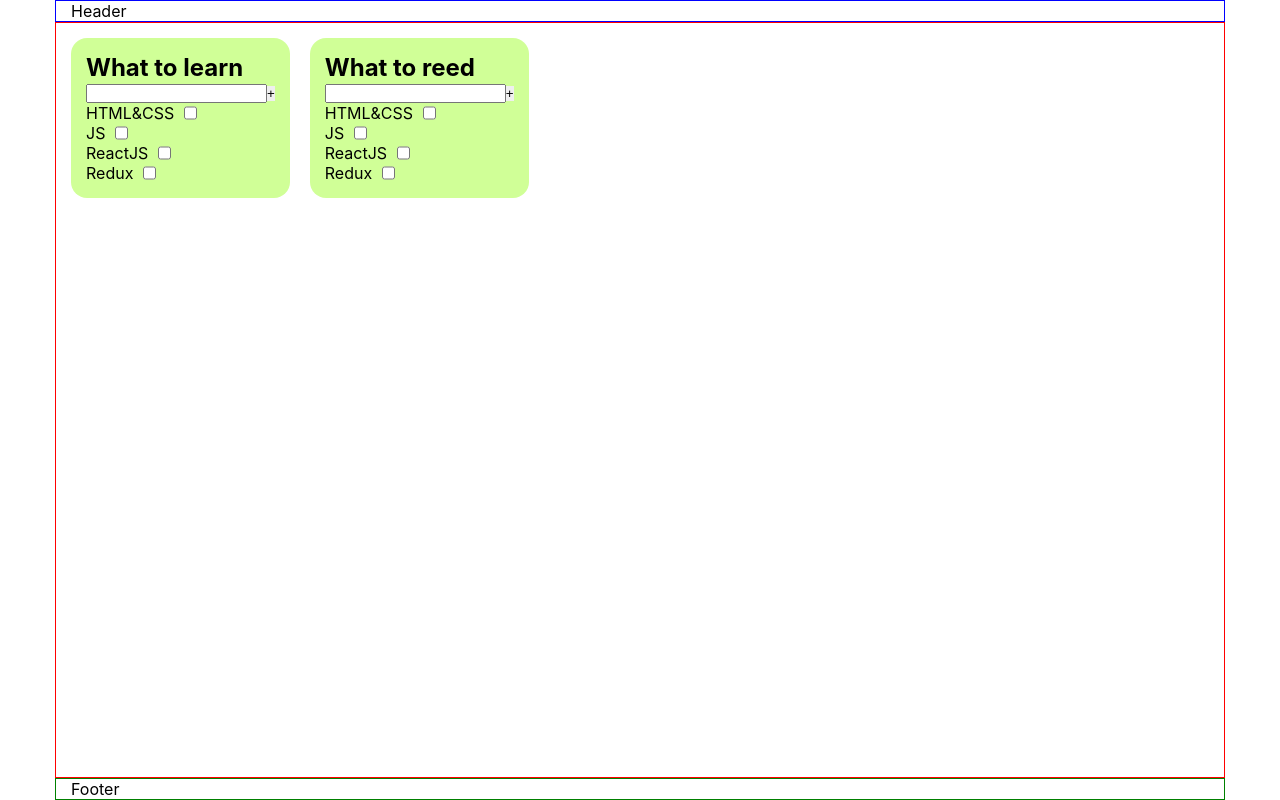
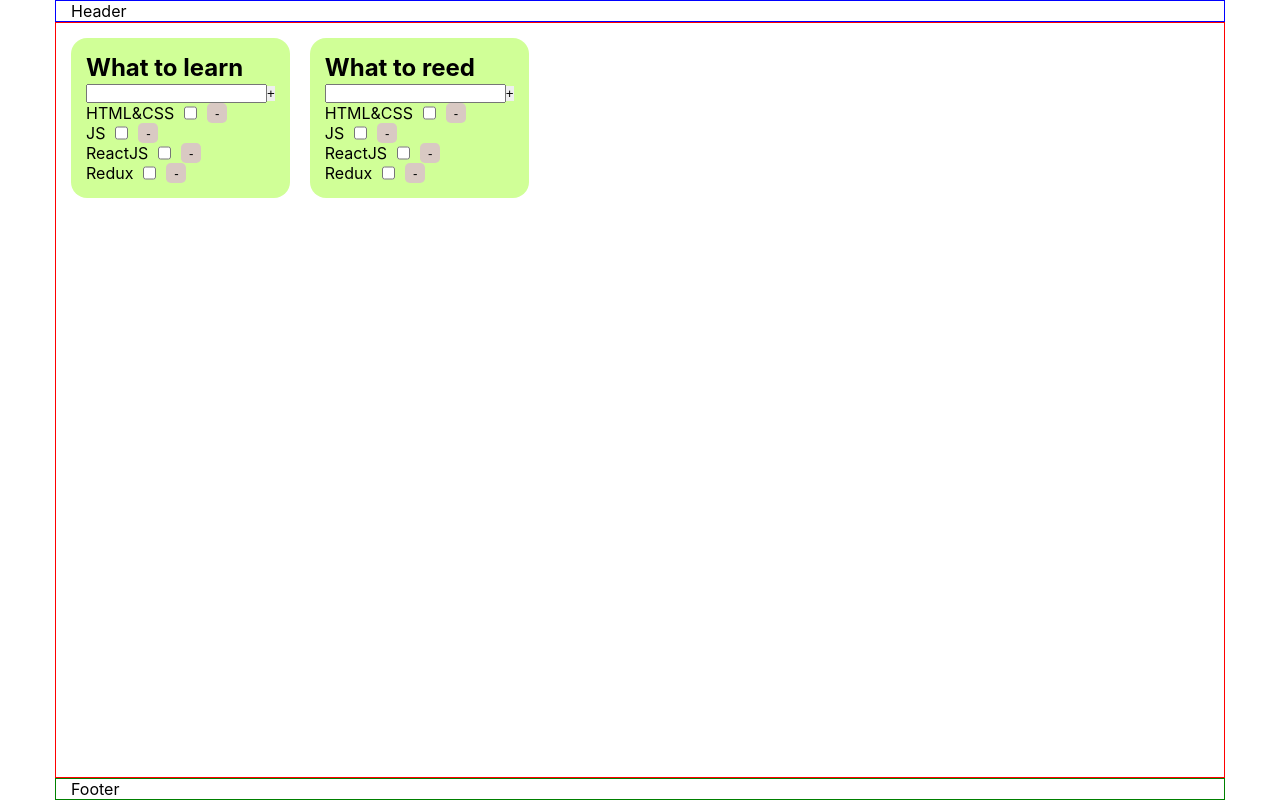
Before and after one commit to paul-koo/to-do-list, a React app: page / in a window 1280 px wide. Built offline with nearby package versions, Linux system fonts and the light colour scheme.

Commit message:
feat: add remove task function

```diff
--- /dev/null
+++ b/src/components/Button.tsx
@@ -0,0 +1,21 @@
+import styled from "styled-components"
+
+type ButtonPropsType = {
+    title: string
+    onclick?: ()=>void
+}
+
+export function Button(props: ButtonPropsType) {
+    return (
+        <Btn onClick={props.onclick}>
+            {props.title}
+        </Btn>
+    )
+}
+
+const Btn = styled.button`
+    min-width: 20px;
+    min-height: 20px;
+    border-radius: 0.3rem;
+    background-color: #e48cf578;
+`
--- a/src/components/ToDoListComponents/TDL.tsx
+++ b/src/components/ToDoListComponents/TDL.tsx
@@ -1,33 +1,41 @@
 import styled from "styled-components"
-import { ToDoListTitle } from "./TDLTitle"
-import { ToDoListAddTaskForm } from "./TDLAddTaskForm"
-
-import { ToDoListButtons } from "./TDLButtons"
-import { TaskType, ToDoListTask } from "./TDLTask"
+import { TDLTask } from "./TDLTask"
+import { TDLFilter } from "./TDLFilter"
+import { TDLTitle } from "./TDLTitle"
+import { TDLAddTaskForm } from "./TDLAddTaskForm"
 
 
 export type dataToDoListType = {
     titleToDoList: string
-    id: string
+    idTDL: string
     tasks: Array<TaskType>
+    removeTask: (idTDL: string, idTask: number)=>void
 }
+
+type TaskType = {
+    id: number
+    title: string
+    isDone: boolean
+}
+
+
 
 
 export function ToDoList(props: dataToDoListType) {
     const toDoListTasksList = props.tasks.map(elem => {
         return (
-            <ToDoListTask id={elem.id} title={elem.title} isDone={elem.isDone}/>
+            <TDLTask idTDL={props.idTDL} id={elem.id} title={elem.title} isDone={elem.isDone} removeTask={(idTask) => props.removeTask(props.idTDL, idTask)}/>
         )
     })
 
     return (
-        <ToDoListWrapper id={props.id}>
-            <ToDoListTitle title={props.titleToDoList}/>
-            <ToDoListAddTaskForm/>
+        <ToDoListWrapper id={props.idTDL}>
+            <TDLTitle title={props.titleToDoList}/>
+            <TDLAddTaskForm/>
             <ul>
                 {toDoListTasksList}
             </ul>
-            <ToDoListButtons/>
+            <TDLFilter/>
         </ToDoListWrapper>
     )
 }
--- a/src/components/ToDoListComponents/TDLAddTaskForm.tsx
+++ b/src/components/ToDoListComponents/TDLAddTaskForm.tsx
@@ -1,4 +1,4 @@
-export function ToDoListAddTaskForm() {
+export function TDLAddTaskForm() {
     return (
         <>
             <input type="text"></input>
--- a/src/components/ToDoListComponents/TDLButtons.tsx
+++ /dev/null
@@ -1,5 +0,0 @@
-export function ToDoListButtons() {
-    return (
-        <></>
-    )
-}
--- /dev/null
+++ b/src/components/ToDoListComponents/TDLFilter.tsx
@@ -0,0 +1,5 @@
+export function TDLFilter() {
+    return (
+        <></>
+    )
+}
--- a/src/components/ToDoListComponents/TDLTask.tsx
+++ b/src/components/ToDoListComponents/TDLTask.tsx
@@ -1,16 +1,20 @@
 import styled from "styled-components"
+import { Button } from "../Button"
 
-export type TaskType = {
+export type TDLTaskPropsType = {
     id: number
     title: string
     isDone: boolean
+    idTDL: string
+    removeTask: (idTask: number)=>void
 }
 
-export function ToDoListTask(props: TaskType) {
+export function TDLTask(props: TDLTaskPropsType) {
     return (
-        <li>
+        <Li>
             <Label>{props.title}<input type="checkbox" required={props.isDone}/></Label>
-        </li>
+            <Button title={"-"} onclick={()=>props.removeTask( props.id)}/>
+        </Li>
     )
 }
 
@@ -18,3 +22,8 @@ const Label = styled.label`
     display: flex;
     gap: 10px;
 `
+
+const Li = styled.li`
+    display: flex;
+    gap: 10px;
+`
--- a/src/components/ToDoListComponents/TDLTitle.tsx
+++ b/src/components/ToDoListComponents/TDLTitle.tsx
@@ -1,4 +1,4 @@
-export function ToDoListTitle(props: {title: string}) {
+export function TDLTitle(props: {title: string}) {
     return (
         <h2>{props.title}</h2>
     )
--- a/src/data/dataToDoList.ts
+++ b/src/data/dataToDoList.ts
@@ -1,10 +1,10 @@
 import { dataToDoListType } from "../components/ToDoListComponents/TDL";
 
 
-export const dataToDoLists: Array<dataToDoListType> = [
+export const dataToDoLists = [
     {
         titleToDoList: "What to learn",
-        id: "What to learn",
+        idTDL: "What to learn",
         tasks: [
             { id: 1, title: 'HTML&CSS', isDone: true },
             { id: 2, title: 'JS', isDone: true },
@@ -16,7 +16,7 @@ export const dataToDoLists: Array<dataToDoListType> = [
 
     {
         titleToDoList: "What to reed",
-        id: "What to reed",
+        idTDL: "What to reed",
         tasks: [
             { id: 1, title: 'HTML&CSS', isDone: true },
             { id: 2, title: 'JS', isDone: true },
--- a/src/layout/Main/Main.tsx
+++ b/src/layout/Main/Main.tsx
@@ -1,5 +1,5 @@
 import styled from "styled-components"
-import { ToDoList, dataToDoListType } from "../../components/ToDoListComponents/TDL"
+import { ToDoList } from "../../components/ToDoListComponents/TDL"
 import { useState } from "react"
 import { dataToDoLists } from "../../data/dataToDoList"
 
@@ -9,9 +9,20 @@ import { dataToDoLists } from "../../data/dataToDoList"
 export function Main() {
     const [data, setData] = useState(dataToDoLists)
 
-    const ToDoLists = data.map((elem: dataToDoListType) => {
+    function removeTask(idTDL: string ,idTask: number ) {
+        setData(data.map((tdl)=>{
+            if(tdl.idTDL === idTDL) {
+                tdl.tasks = tdl.tasks.filter((task) => task.id != idTask)
+            }
+            return tdl
+        }))
+        console.log(idTDL)
+        console.log(idTask)
+    }
+
+    const ToDoLists = data.map((elem) => {
         return (
-            <ToDoList id={elem.id} titleToDoList={elem.titleToDoList} tasks={elem.tasks}/>
+            <ToDoList idTDL={elem.idTDL} titleToDoList={elem.titleToDoList} tasks={elem.tasks} removeTask={removeTask}/>
         )
     })
 
```
